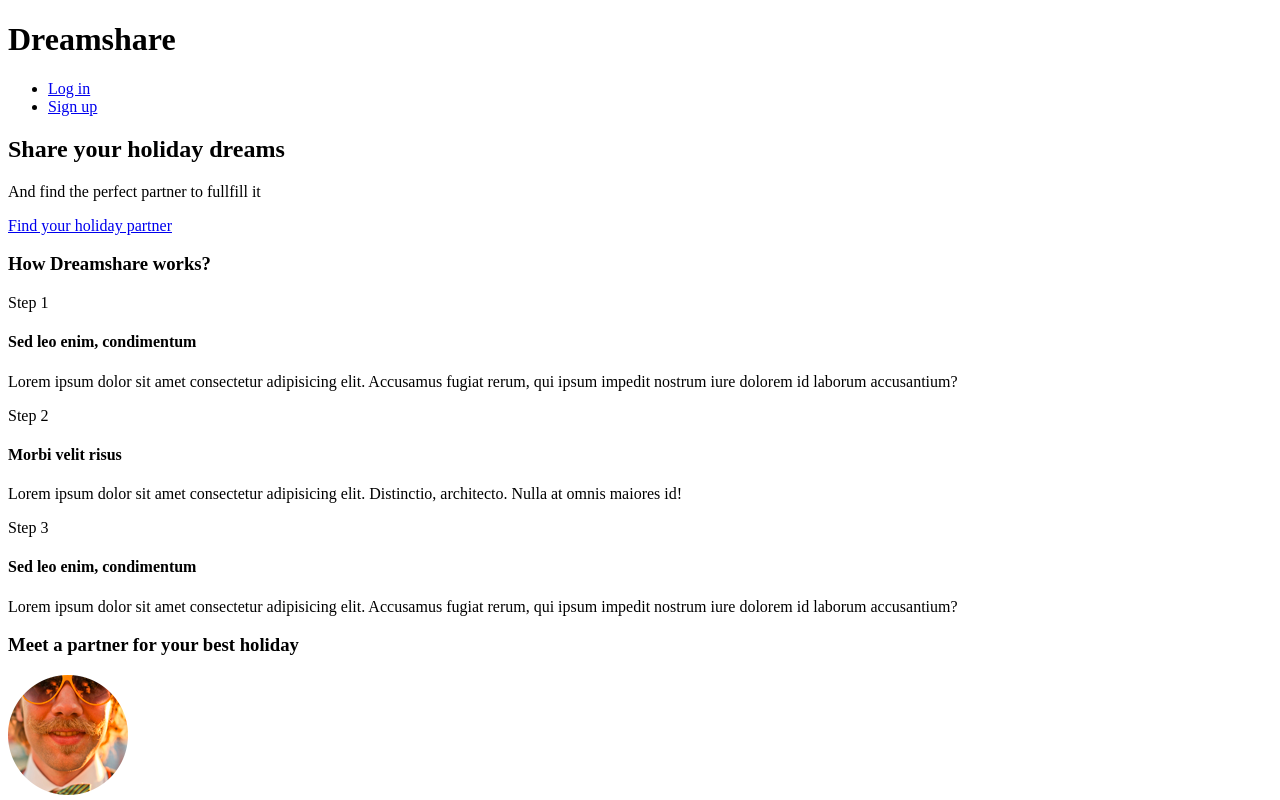
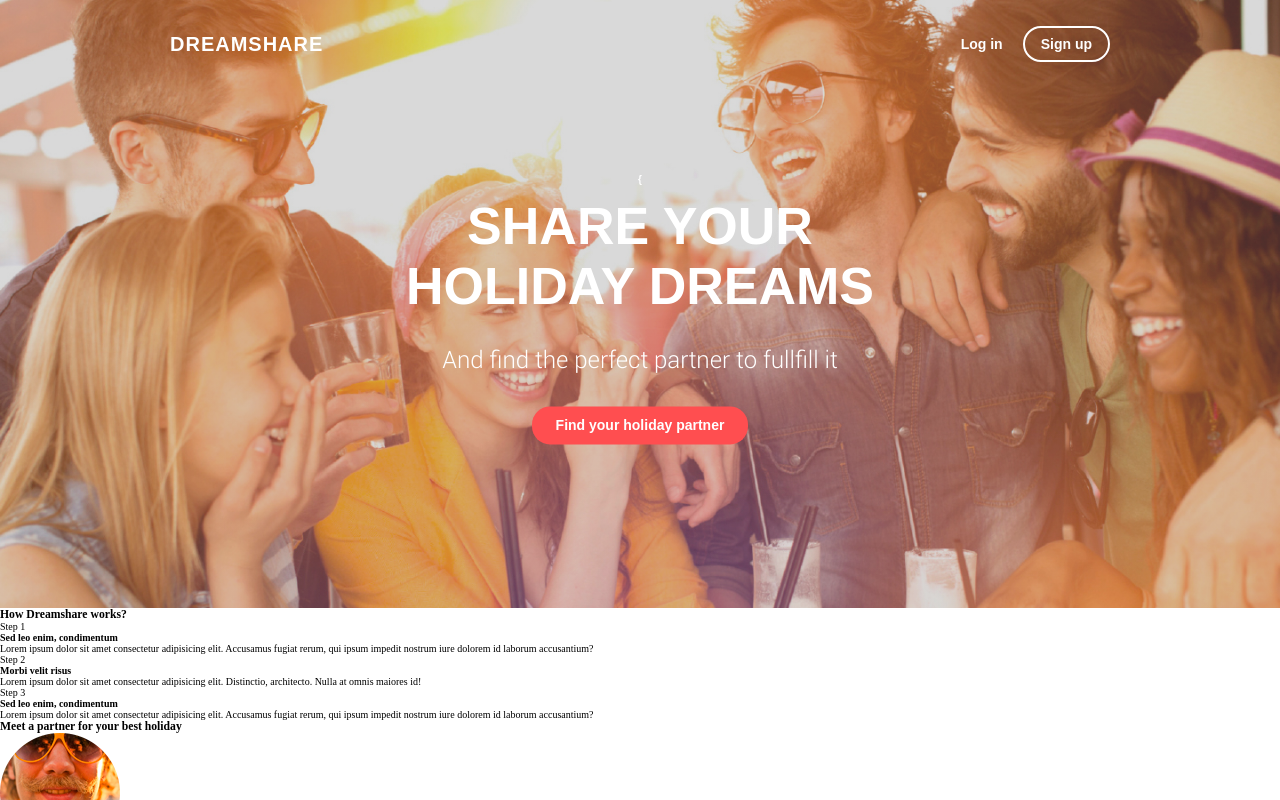
Before and after one commit to Dima-Ponomarev/bem-dreamshare, a plain HTML site: page index.html in a window 1280 px wide. Shown: the top 800 px of the page. Drawn offline with Linux system fonts and the light colour scheme.

Commit message:
feat: add css styles for hero section

```diff
--- a/index.html
+++ b/index.html
@@ -4,11 +4,14 @@
     <meta charset="UTF-8">
     <meta http-equiv="X-UA-Compatible" content="IE=edge">
     <meta name="viewport" content="width=device-width, initial-scale=1.0">
+    <link rel="stylesheet" href="./style.css">
     <title>Dreamshare | Share Your Holiday</title>
 </head>
 <body>
-    <div class="promo">
+    <div class="hero">
+        <div class="hero__inner">
             <header class="header">
+                <div class="header__inner">
                     <div class="header__wrap">
                         <div class="logo">
                             <h1 class="logo__text">Dreamshare</h1>
@@ -16,16 +19,20 @@
                         <div class="menu">
                             <ul class="menu__list">
                                 <li><a class="menu__list-item" href="#" >Log in</a></li>
-                        <li><a class="menu__list-item btn btn--white" href="#" >Sign up</a></li>
+                                <li><a class="menu__list-item btn" href="#" >Sign up</a></li>
                             </ul>
+                        </div>
                     </div>
                 </div>
             </header>
             <section class="introduction">
+                <div class="introduction__inner">{
                     <h2 class="introduction__title">Share your holiday dreams</h2>
                     <p class="introduction__text">And find the perfect partner to fullfill it</p>
                     <a class="introduction__btn btn btn--red" href="#">Find your holiday partner</a>
+                </div>
             </section>
+        </div>
     </div>
     <main class="main">
         <section class="how-it-works">
--- /dev/null
+++ b/style.css
@@ -0,0 +1,165 @@
+/*normalize*/
+
+*{
+    padding: 0;
+    margin: 0;
+    box-sizing: border-box;
+}
+
+html{
+    font-size: 62.5%;
+}
+
+/*fonts*/
+
+@font-face{
+    font-family: 'Montseratt-bold';
+    src: url(./assets/fonts/MotserratBold.ttf);
+    font-weight: 700;
+}
+@font-face{
+    font-family: 'Montseratt-regular';
+    src: url(./assets/fonts/Montserrat\ Regular.ttf);
+}
+
+@font-face{
+    font-family: 'Roboto-light';
+    src: url(./assets/fonts/Roboto.ttf);
+    font-weight: 300;
+}
+
+/*hero block*/
+
+.hero{
+    font-family: 'Montserrat-bold', sans-serif;
+    font-weight: 700;
+    color: white;
+}
+
+.hero__inner{
+    background: linear-gradient( rgba(0, 0, 0, 0.15), rgba(0, 0, 0, 0.15) ), url(./assets/hero.jpg);
+    background-size: cover;
+    background-position: center, center;
+    min-height: 76vh;
+    max-width: 1440px;
+
+    margin: 0 auto;
+}
+
+/*header block*/
+
+.header__inner{
+    min-height: 11vh;
+    max-width: 940px;
+    margin: 0 auto;
+
+    display: flex;
+    justify-content: center;
+    align-items: center;
+}
+
+.header__wrap{
+    display: flex;
+    align-items: center;
+    justify-content: space-between;
+    flex-grow: 1;
+}
+
+/*logo block*/
+
+.logo__text{
+    font-size: 2rem;
+    text-transform: uppercase;
+    letter-spacing: 1px;
+}
+
+
+/*menu block*/
+
+.menu__list{
+    list-style: none;
+    display: flex;
+}
+
+.menu__list-item{
+    font-size: 1.4rem;
+    text-decoration: none;
+    color: white;
+
+    padding: 0 2rem;
+}
+
+.menu__list-item:hover{
+    color: #ff4e50;
+}
+
+
+/*introduction*/
+
+.introduction{
+    min-height: 60vh;
+}
+
+.introduction__inner{
+    display: flex;
+    flex-direction: column;
+    align-items: center;
+    justify-content: space-between;
+
+    height: 27rem;
+    transform: translate(0, 32%);
+}
+
+.introduction__title{
+    max-width: 40%;
+
+    font-size: 5.2rem;
+    text-align: center;
+    text-transform: uppercase;
+
+    padding-bottom: 2rem;
+}
+
+.introduction__text{
+    font-family: 'Roboto-light', sans-serif;
+    font-size: 2.4rem;
+    font-weight: 300;
+
+    padding-bottom: 2.1rem;
+}
+
+/*main*/
+.main{
+    max-width: 1440px;
+    margin: 0 auto;
+}
+
+/*how-it-works*/
+
+/*title*/
+
+
+/*btn*/
+
+.btn{
+    color: white;
+    text-decoration: none;
+    font-size: 1.4rem;
+
+    border: 2px solid white;
+    border-radius: 1.8rem;
+
+    padding: 0.8rem 1.6rem;
+}
+
+.btn:hover{
+    color: #ff4e50;
+    background: #fff;
+}
+
+.btn--red{
+    background: #ff4e50;
+    border: none;
+
+    padding: 1.1rem 2.4rem
+}
```
Also changed, not shown: assets/fonts/Montserrat Regular.ttf (added), assets/fonts/MotserratBold.ttf (added), assets/fonts/Roboto.ttf (added). Lines whose indentation alone changed are shown as unchanged.
